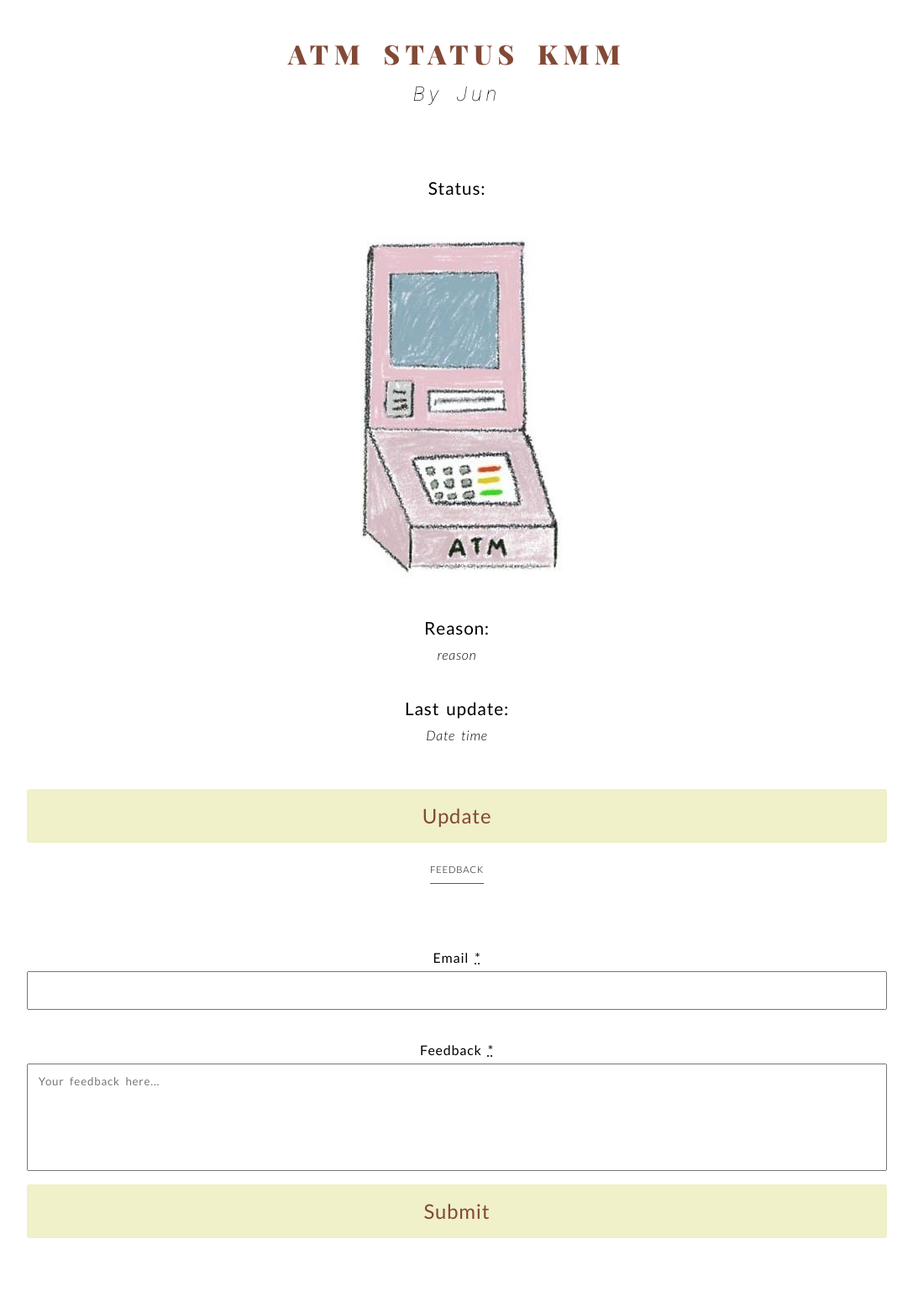
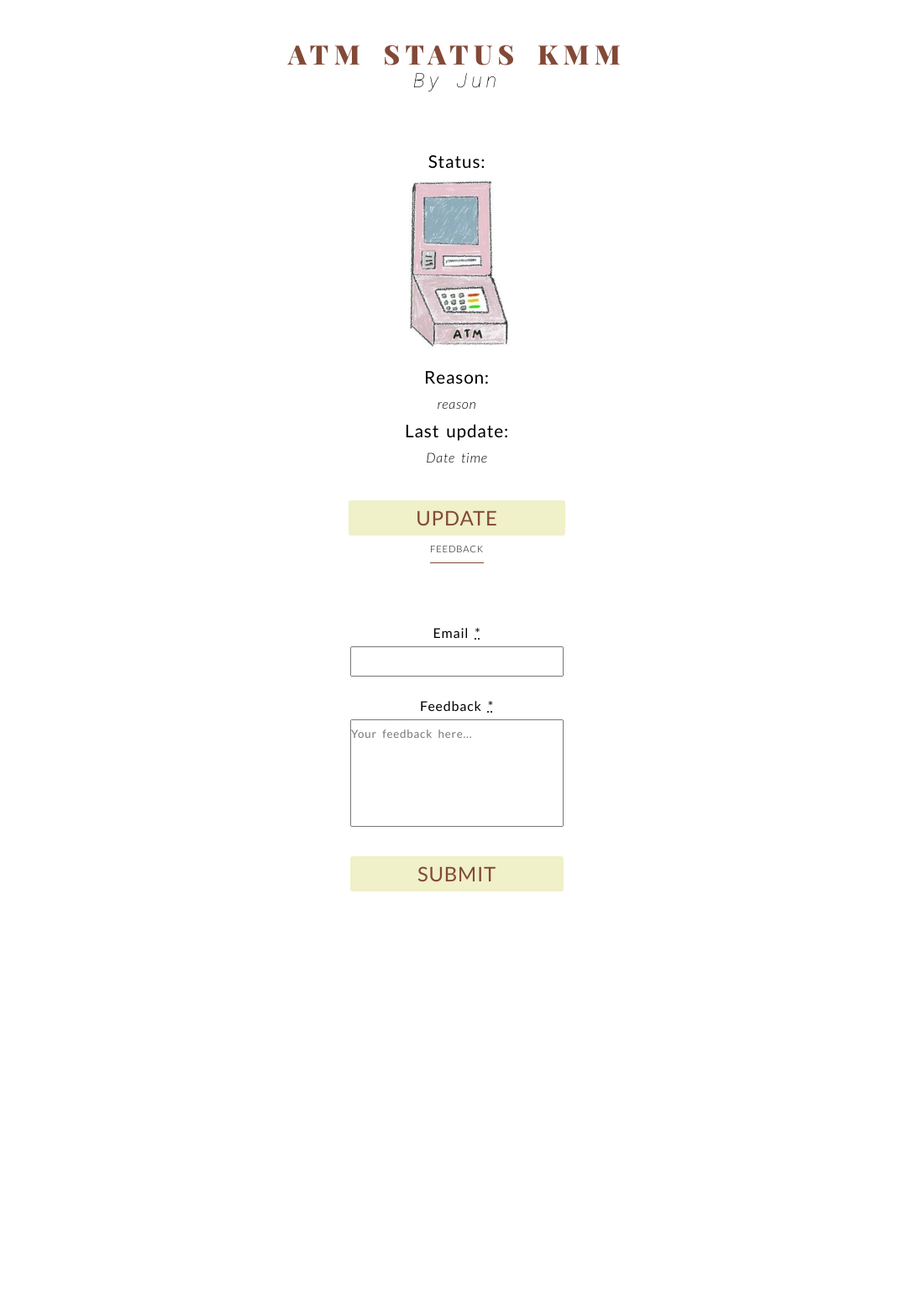
Before and after one commit to nwjun/atm-status, a PHP site: page / in a window 1280 px wide. Shown: the whole page at 84% size, without its empty margins (96-1183 px from the left). After the commit the page ends 1062 px from the top, so only its background shows below. Run offline with PHP 8.4, Linux system fonts and the light colour scheme.

Commit message:
Changing layout by using flexbox

```diff
--- a/index.html
+++ b/index.html
@@ -11,24 +11,24 @@
 </head>
 
 <body>
-    <div class = "container">
+    <div class = "container flex">
         <header>
             <h1>ATM STATUS KMM</h1>
             <h2>By Jun</h2>
         </header>
-        <section>
+        <section class="flex-item">
             <div>
                 <p>Status: </p>
                 <p id = "status"></p>
             </div>
             <img src="\atm_machine.jpg" alt="picture of atm machine">
             <div>
-                <p id="reason">Reason: </p>
-                <p class = "msg">reason</p>
+                <p>Reason: </p>
+                <p class = "msg" id="reason">reason</p>
             </div>
             <div>
-                <p id="update">Last update: </p>
-                <p class = "msg">Date time</p>
+                <p>Last update: </p>
+                <p class = "msg" id="update">Date time</p>
             </div>
         </section>
 
@@ -36,15 +36,20 @@
 
         <input type="button" value="FEEDBACK" id="toggleFeedback">
 
-        <footer>
+        <footer class="flex">
             <form action="" id="feedbackForm">
-                <label for="email">Email <abbr title="required" aria-label="required" aria-required="true">*</abbr></label>
-                <input type="email" name="email" id="email" class="in" required>
-                <label for="feedback">Feedback <abbr title="required" aria-label="required" aria-required="true">*</abbr></label>
-                <textarea name="feedback" id="feedback" class="in" placeholder="Your feedback here..." required minlength="3"></textarea>
+                <div class="flex-item">
+                    <label for="email">Email <abbr title="required" aria-label="required" aria-required="true">*</abbr></label>
+                    <input type="email" name="email" id="email" class="in" required>
+                </div>
+                <div class="flex-item">
+                    <label for="feedback">Feedback <abbr title="required" aria-label="required" aria-required="true">*</abbr></label>
+                    <textarea name="feedback" id="feedback" class="in" placeholder="Your feedback here..." required minlength="3"></textarea>
+                </div>
                 <input type="submit" class = "submitButton" value="Submit">
             </form>
         </footer>
+
     </div>
     <script>
         document.getElementById("toggleFeedback").addEventListener("click", feedback);
--- a/style.css
+++ b/style.css
@@ -14,8 +14,19 @@
     text-decoration: none;
 }
 
-div{
-    margin: 2rem 0;
+form{
+    width:100%;
+}
+
+
+fieldset{
+    width:100%;
+}
+
+footer{
+    display:block;
+    margin-top: 3rem;
+    /*toggle with js to show feedback form*/
 }
 
 h1{
@@ -25,9 +36,7 @@
     word-spacing: 0.5rem;
     line-height: 2rem;
     font-weight: 900;
-    margin-bottom: 1rem;
     color: #824936;
-
 }
 
 h2{
@@ -40,30 +49,12 @@
 
 img{
     max-width: 50%;
-    margin:0 auto;
+    margin:0 auto 1rem;
     height:auto;
-}
-
-fieldset{
-    width:80%;
-    margin: 3rem auto 1.5rem;
-}
-
-footer{
-    display:block;
-    /*toggle with js to show feedback form*/
-}
-
-form input{
-    margin-bottom: 2rem;
 }
 
 p{
     font-size: 1.3rem;
-}
-
-section{
-    padding: 3rem 0px 0px;
 }
 
 textarea{
@@ -71,14 +62,31 @@
     resize: none;
 }
 
+
 .container{
     max-width: 80%;
     margin: 3rem auto;
+}
+
+.flex{
+    display: flex;
+    flex-direction: column;
+    justify-content: space-around;
+    align-items: center;
     text-align: center;
 }
 
+.flex-item{
+    margin:1.2rem 0;
+    display: flex;
+    flex-direction: column;
+}
+
+.container > .flex-item:first-of-type{
+    margin-top: 4rem;
+}
+
 .in{
-    padding: 0.3rem 0.8rem;
     text-align: left;
 }
 
@@ -92,11 +100,13 @@
     color:#824936;
     background-color: #F0F0C9;
     border: none;
-    padding: 1rem 2rem;
     border-radius: 0.2rem;
     margin-top: 1rem;
     width: 100%;
     font-size: 1.5rem;
+    font-weight: 500;
+    padding: 0.3rem 5rem;
+    text-transform: uppercase;
 }
 
 .submitButton:hover{
@@ -107,28 +117,18 @@
 }
 
 #feedbackForm{
-    display: flex;
-    flex-direction: column;
-    margin: 4rem auto 3rem;
     font-size:1rem;
-    padding: 0.5rem 0;
 }
 
 #statusForm, #statusForm legend{
     font-size: 1.2rem;
-    display: block;
-    margin-top: 4rem;
 }
 
 #statusForm input, #statusForm label{
-    margin-bottom: 1rem;
     font-size: 1rem;
 }
 
 #toggleFeedback{
-    display: block;
-    padding: 0;
-    margin: 1rem auto 0;
     background-color: transparent;
     border: none;
     font-size: 0.7rem;
```
Also changed, not shown: update_form.html (+7 -6 lines), 1 other file.
